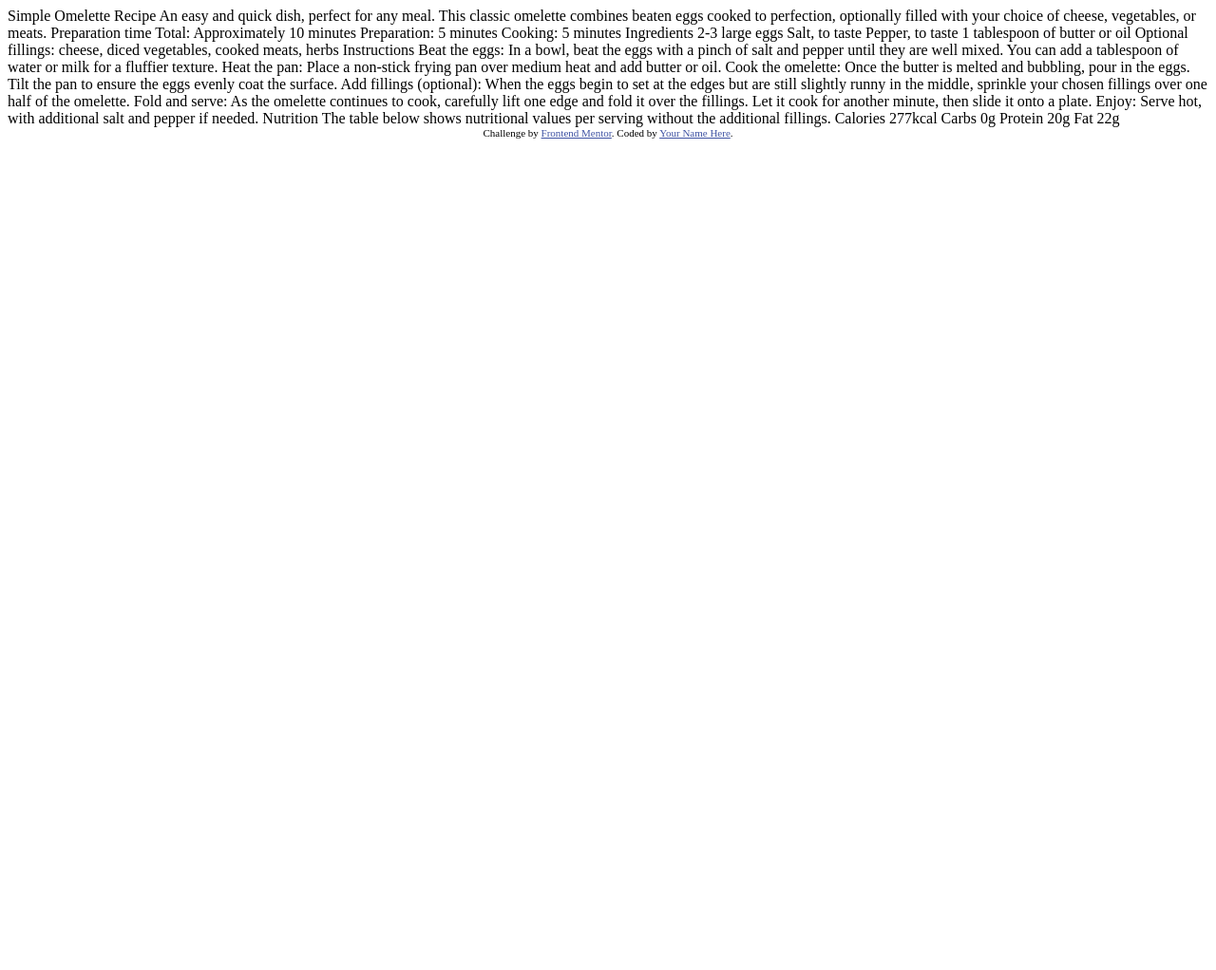
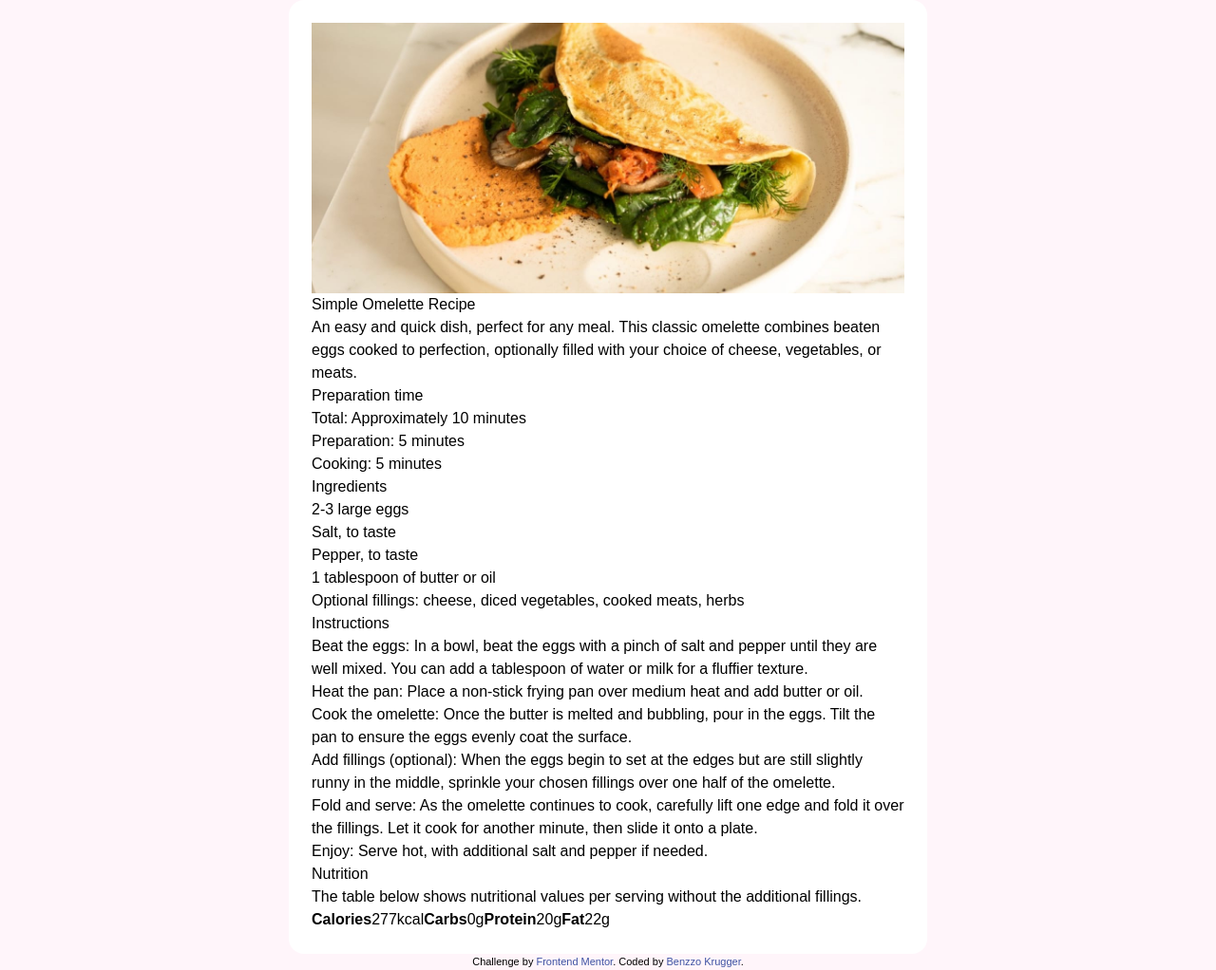
Before and after one commit to BenzzoKrugger/fm-recipe-page, a website: page index.html in a window 1280 px wide. Shown: the whole page at 95% size. Before the commit the page ends 800 px from the top, so only its background shows below. Drawn offline with Linux system fonts and the light colour scheme.

Commit message:
add html tags

```diff
--- a/index.html
+++ b/index.html
@@ -1,77 +1,122 @@
-<!DOCTYPE html>
+<!doctype html>
 <html lang="en">
-<head>
-  <meta charset="UTF-8">
-  <meta name="viewport" content="width=device-width, initial-scale=1.0"> <!-- displays site properly based on user's device -->
+  <head>
+    <meta charset="UTF-8" />
+    <meta name="viewport" content="width=device-width, initial-scale=1.0" />
+    <!-- displays site properly based on user's device -->
 
-  <link rel="icon" type="image/png" sizes="32x32" href="./assets/images/favicon-32x32.png">
+    <link
+      rel="icon"
+      type="image/png"
+      sizes="32x32"
+      href="./assets/images/favicon-32x32.png"
+    />
 
-  <title>Frontend Mentor | Recipe page</title>
+    <title>Frontend Mentor | Recipe page</title>
+    <link rel="stylesheet" href="styles/output.css" />
+  </head>
+  <body class="min-h-screen flex flex-col">
+    <div class="flex-1 flex justify-center items-center">
+      <div class="bg-surface max-w-2xl rounded-2xl p-6">
+        <!-- Image -->
+        <div>
+          <img src="./assets/images/image-omelette.jpeg" alt="Omelette image" />
+        </div>
+        <!-- Heading and description -->
+        <h1>Simple Omelette Recipe</h1>
+        <p>
+          An easy and quick dish, perfect for any meal. This classic omelette
+          combines beaten eggs cooked to perfection, optionally filled with your
+          choice of cheese, vegetables, or meats.
+        </p>
+        <!-- Preparation -->
+        <div>
+          <h3>Preparation time</h3>
+          <ul>
+            <li>Total: Approximately 10 minutes</li>
+            <li>Preparation: 5 minutes</li>
+            <li>Cooking: 5 minutes</li>
+          </ul>
+        </div>
 
-  <!-- Feel free to remove these styles or customise in your own stylesheet 👍 -->
-  <style>
-    .attribution { font-size: 0.6875rem; text-align: center; }
-    .attribution a { color: hsl(228, 45%, 44%); }
-  </style>
-</head>
-<body>
+        <!-- Ingredients -->
+        <div>
+          <h2>Ingredients</h2>
+          <ul>
+            <li>2-3 large eggs</li>
+            <li>Salt, to taste</li>
+            <li>Pepper, to taste</li>
+            <li>1 tablespoon of butter or oil</li>
+            <li>
+              Optional fillings: cheese, diced vegetables, cooked meats, herbs
+            </li>
+          </ul>
+        </div>
 
-  Simple Omelette Recipe
+        <!-- Instruction -->
+        <div>
+          <h2>Instructions</h2>
+          <ol>
+            <li>
+              Beat the eggs: In a bowl, beat the eggs with a pinch of salt and
+              pepper until they are well mixed. You can add a tablespoon of
+              water or milk for a fluffier texture.
+            </li>
+            <li>
+              Heat the pan: Place a non-stick frying pan over medium heat and
+              add butter or oil.
+            </li>
+            <li>
+              Cook the omelette: Once the butter is melted and bubbling, pour in
+              the eggs. Tilt the pan to ensure the eggs evenly coat the surface.
+            </li>
+            <li>
+              Add fillings (optional): When the eggs begin to set at the edges
+              but are still slightly runny in the middle, sprinkle your chosen
+              fillings over one half of the omelette.
+            </li>
+            <li>
+              Fold and serve: As the omelette continues to cook, carefully lift
+              one edge and fold it over the fillings. Let it cook for another
+              minute, then slide it onto a plate.
+            </li>
+            <li>
+              Enjoy: Serve hot, with additional salt and pepper if needed.
+            </li>
+          </ol>
+        </div>
 
-  An easy and quick dish, perfect for any meal. This classic omelette combines beaten eggs cooked
-  to perfection, optionally filled with your choice of cheese, vegetables, or meats.
+        <!-- Nutrition -->
+        <div>
+          <h2>Nutrition</h2>
+          <p>
+            The table below shows nutritional values per serving without the
+            additional fillings.
+          </p>
+          <table>
+            <th>Calories</th>
+            <td>277kcal</td>
+            <th>Carbs</th>
+            <td>0g</td>
+            <th>Protein</th>
+            <td>20g</td>
+            <th>Fat</th>
+            <td>22g</td>
+          </table>
+        </div>
+      </div>
+    </div>
 
-  Preparation time
-
-  Total: Approximately 10 minutes
-  Preparation: 5 minutes
-  Cooking: 5 minutes
-
-  Ingredients
-
-  2-3 large eggs
-  Salt, to taste
-  Pepper, to taste
-  1 tablespoon of butter or oil
-  Optional fillings: cheese, diced vegetables, cooked meats, herbs
-
-  Instructions
-
-  Beat the eggs: In a bowl, beat the eggs with a pinch of salt and pepper until they are well mixed.
-  You can add a tablespoon of water or milk for a fluffier texture.
-
-  Heat the pan: Place a non-stick frying pan over medium heat and add butter or oil.
-
-  Cook the omelette: Once the butter is melted and bubbling, pour in the eggs. Tilt the pan to ensure
-  the eggs evenly coat the surface.
-
-  Add fillings (optional): When the eggs begin to set at the edges but are still slightly runny in the
-  middle, sprinkle your chosen fillings over one half of the omelette.
-
-  Fold and serve: As the omelette continues to cook, carefully lift one edge and fold it over the
-  fillings. Let it cook for another minute, then slide it onto a plate.
-
-  Enjoy: Serve hot, with additional salt and pepper if needed.
-
-  Nutrition
-
-  The table below shows nutritional values per serving without the additional fillings.
-
-  Calories
-  277kcal
-
-  Carbs
-  0g
-
-  Protein
-  20g
-
-  Fat
-  22g
-
-  <footer class="attribution">
-    Challenge by <a href="https://www.frontendmentor.io?ref=challenge">Frontend Mentor</a>.
-    Coded by <a href="#">Your Name Here</a>.
-  </footer>
-</body>
+    <footer class="text-[0.6875rem] text-center">
+      Challenge by
+      <a
+        class="text-[hsl(228,45%,44%)]"
+        href="https://www.frontendmentor.io?ref=challenge"
+        >Frontend Mentor</a
+      >. Coded by
+      <a class="text-[hsl(228,45%,44%)]" href="https://benzzo.cz"
+        >Benzzo Krugger</a
+      >.
+    </footer>
+  </body>
 </html>
--- /dev/null
+++ b/package.json
@@ -0,0 +1,6 @@
+{
+  "dependencies": {
+    "@tailwindcss/cli": "^4.2.4",
+    "tailwindcss": "^4.2.4"
+  }
+}
--- /dev/null
+++ b/styles/input.css
@@ -0,0 +1,32 @@
+@import 'tailwindcss';
+
+/* === DESIGN TOKENS === */
+:root {
+    --white: hsl(0, 0%, 100%);
+    --stone-100: hsl(30, 54%, 90%);
+    --stone-150: hsl(30, 18%, 87%);
+    --stone-600: hsl(30, 10%, 34%);
+    --stone-900: hsl(24, 5%, 18%);
+    --brown-800: hsl(14, 45%, 36%);
+    --rose-800: hsl(332, 51%, 32%);
+    --rose-50: hsl(330, 100%, 98%);
+}
+
+/* ==== TAILWIND THEME === */
+@theme{
+    /* colors */
+    --color-bg: var(--rose-50);
+    --color-surface: var(--white);
+
+    /* typography */
+    --font-sans: 'Outfit', sans-serif;
+    --font-serif: 'Young Serif', serif
+
+}
+
+/* === BASE LAYER === */
+@layer base {
+    body {
+        @apply bg-bg
+    }
+}
```
Also changed, not shown: styles/output.css (added), 4 other files.
